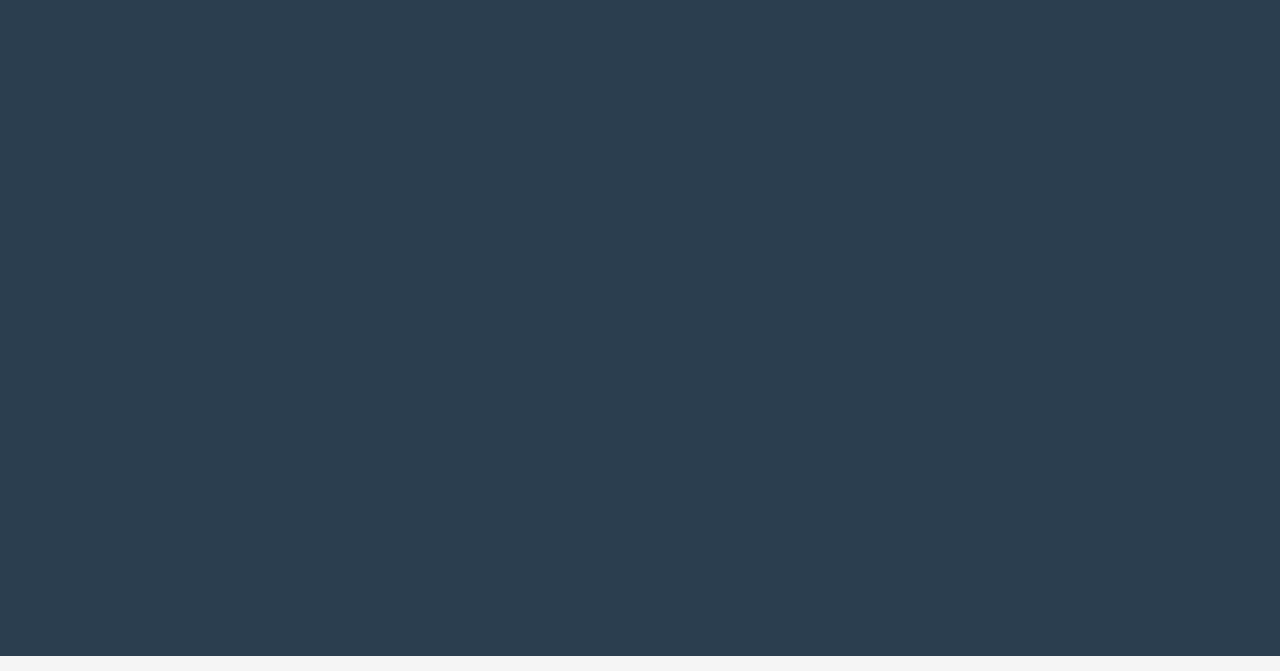
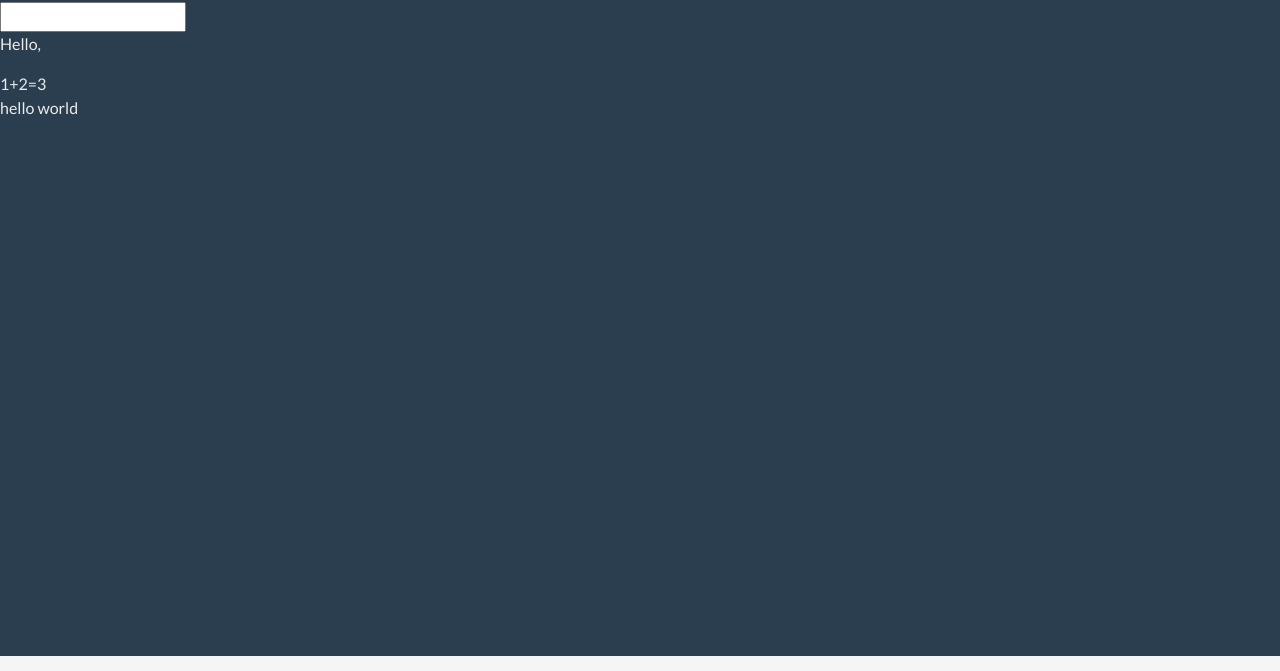
Before and after one commit to lrgeorge27/Udemy, a website: page public/index.html in a window 1280 px wide. Shown: the part 54-725 px from the top of the page. Drawn offline with nearby package versions, Linux system fonts and the light colour scheme.

Commit message:
finished Sec4 lecture 35

```diff
--- a/public/index.html
+++ b/public/index.html
@@ -1,5 +1,5 @@
 <!DOCTYPE html>
-<html lang="en">
+<html lang="en" ng-app>
 
 <head>
     <meta charset="UTF-8">
@@ -12,6 +12,10 @@
 
 <body>
     <h1>MEAN Hotel homepage</h1>
+    <input type="text" name="" id="" ng-model="user">
+    <p> Hello, {{user}}</p>
+    1+2={{1+2}} <br> {{"hello" + " " + "world"}}
+
 
 
     <footer class="footer">
@@ -26,6 +30,7 @@
     </footer>
 
     <script src="https://code.jquery.com/jquery-3.3.1.min.js" integrity="sha256-FgpCb/KJQlLNfOu91ta32o/NMZxltwRo8QtmkMRdAu8=" crossorigin="anonymous"></script>
+    <script src="https://ajax.googleapis.com/ajax/libs/angularjs/1.6.7/angular.min.js"></script>
 </body>
 
 </html>
```
Also changed, not shown: 1 other file.
